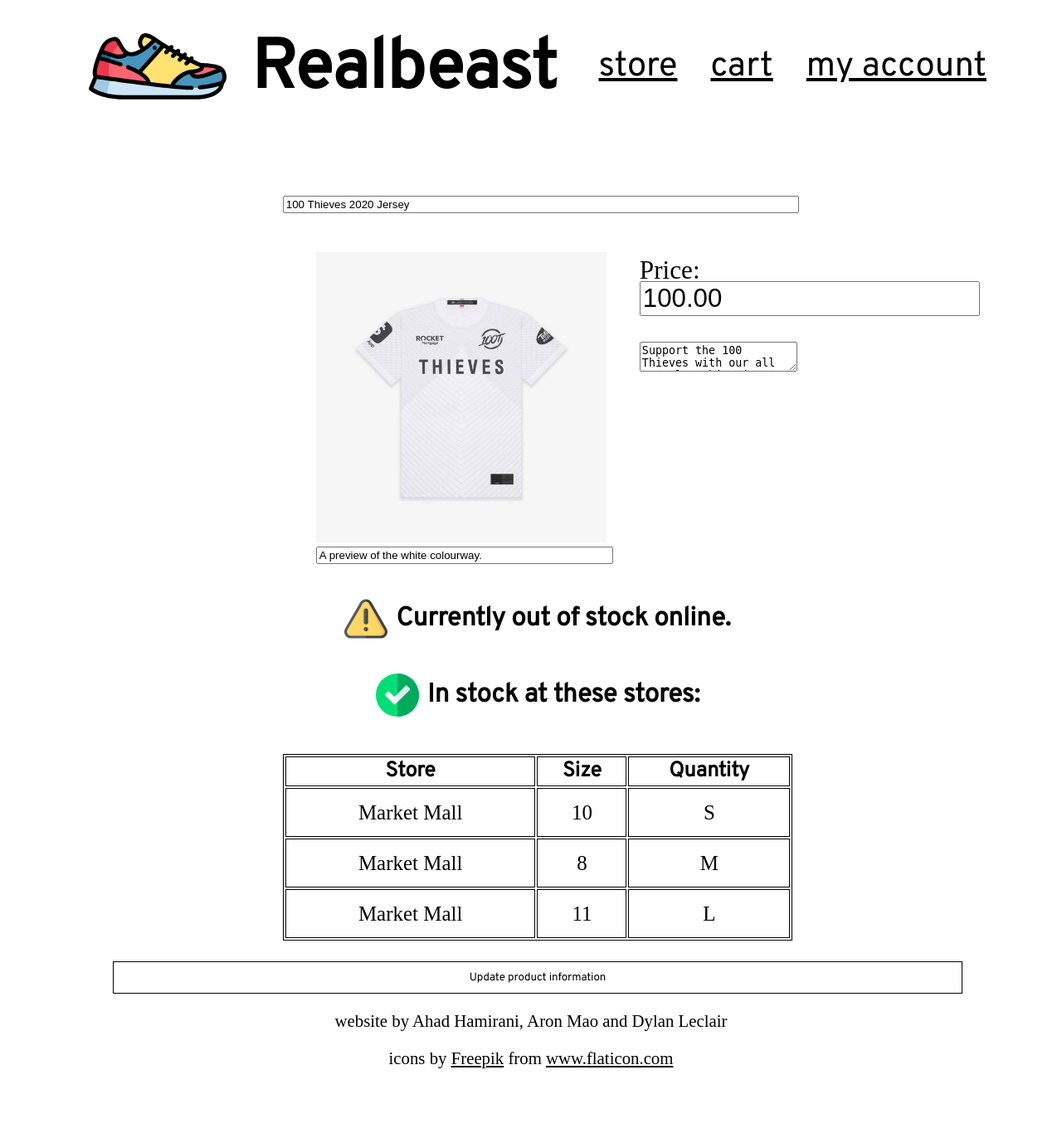
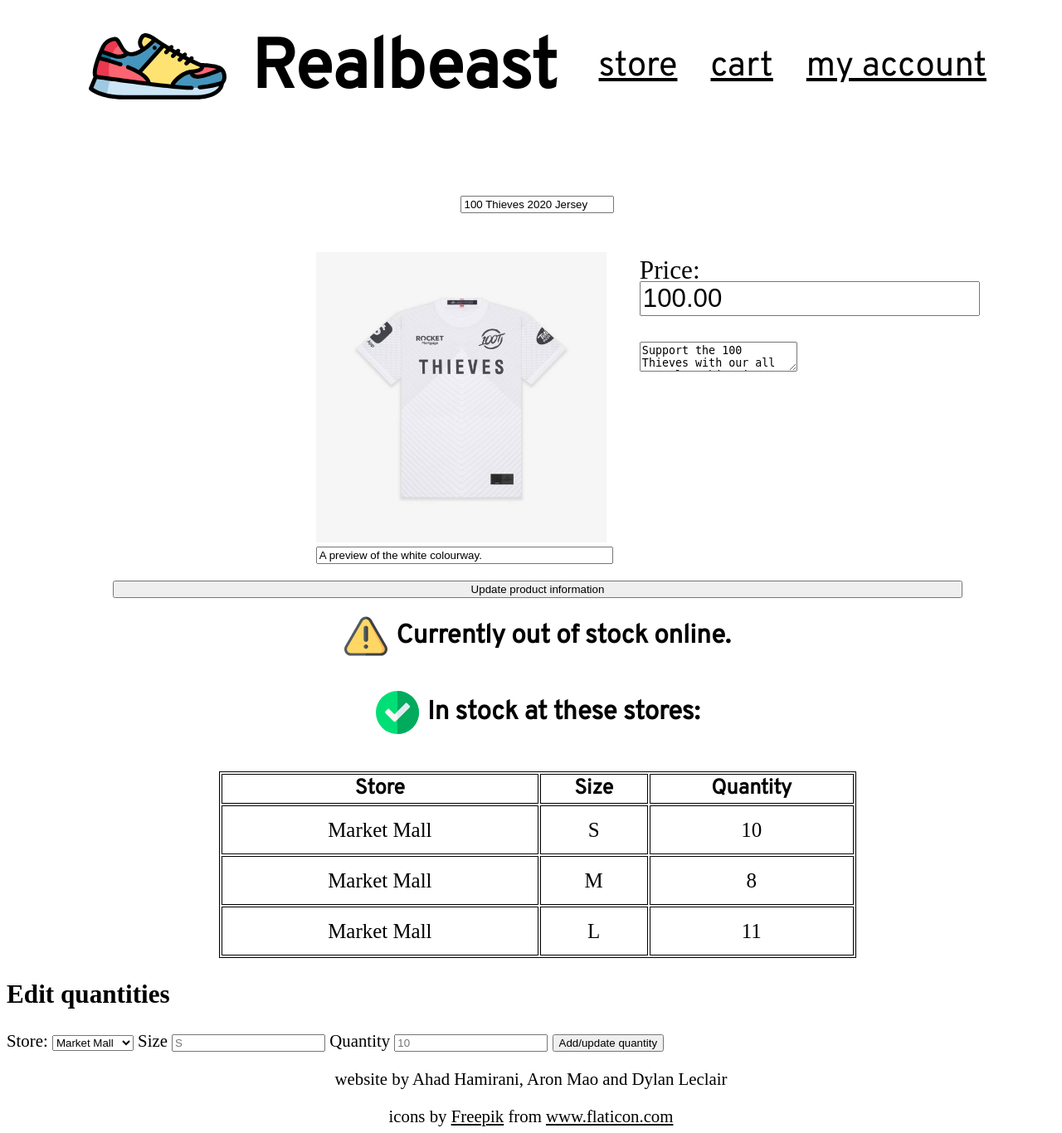
Before and after one commit to dylanleclair/databases, a Django app: page /realbeast/product_edit/1/ in a window 1280 px wide. Shown: the whole page at 83% size. Before the commit the page ends 1288 px from the top, so only its background shows below. Run offline with Django 3.2, Linux system fonts and the light colour scheme; a user stored in the database is signed in; data comes from the database, SQL or seed files in the repository; some web fonts are replaced.

Commit message:
Finished the product edit page!

```diff
--- a/realbeast/mysite/realbeast/templates/realbeast/product-edit.html
+++ b/realbeast/mysite/realbeast/templates/realbeast/product-edit.html
@@ -1,6 +1,6 @@
 {% extends 'realbeast/base.html' %}
 
-{% block title %}Realbeast - {{product.name}}{% endblock %}
+{% block title %}Realbeast - Edit {{product.name}}{% endblock %}
 <!-- Local files-->
 {% load static %}
 
@@ -153,13 +153,13 @@
 {% block content %}
 
 {% if user.is_staff %}
-<form id="main">
+<form id="main" action="{% url 'realbeast:update_product' product.id %}" method="POST">
 
   {% csrf_token %}
   <section id="product">
     <div id="product-main">
       <h1 id="product-title">
-        <input type="text" id="caption" name="caption" value="{{product.name}}">
+        <input type="text" id="name" name="name" value="{{product.name}}">
         </h1>
 
       <figure>
@@ -178,6 +178,9 @@
       </div>
     </div>
   </section>
+
+  <input id="update" type="submit" value="Update product information">
+</form>
 
   <section id="product-sizes">
 
@@ -225,8 +228,8 @@
       <!-- each store that carries it, along with the amount/sizes they have-->
       <tr>
         <td>{{store.location}}</td>
+        <td>{{store.size}}</td>
         <td>{{store.quantity}}</td>
-        <td>{{store.size}}</td>
       </tr>
       {% endfor %}
 
@@ -238,14 +241,38 @@
     </div>
 
     {% endif %}
+
+    <form action="{% url 'realbeast:update_stock' product.id %}" method="POST">
+      {% csrf_token %}
+
+    <h2>Edit quantities</h2>
+
+    <label for="store-select">Store:</label>
+    <select name="store-select" id="store-select">
+    {% for store in all_stores %}
+    <option>{{store.location}}</option>
+    {% endfor %}
+
+    </select>
+
+
+    <label for="size-select">Size</label>
+    <input type="text" id="size-select" name="size-select" placeholder="S">
+
+
+    <label for="quantity-select">Quantity</label>
+    <input type="number" id="quantity-select" name="quantity-select" placeholder="10">
+
+    <input id="send" type="submit" value="Add/update quantity">
+
+  </form>
+
   </section>
 
   <!-- if user is authenticated, add an 'edit' button so that products editable by staff-->
 
 
 
-  <input id="submit" type="submit" value="Update product information">
-</form>
 
 {% endif %}
 
--- a/realbeast/mysite/realbeast/urls.py
+++ b/realbeast/mysite/realbeast/urls.py
@@ -24,7 +24,9 @@
     path('checkout/', views.checkout, name='checkout'),
     path('finalize/', views.finalize_order, name='finalize_order'),
     path('account/restock/',views.restock, name= 'restock'),
-    path('restock/',views.restockItems, name = 'restockItems')
+    path('restock/',views.restockItems, name = 'restockItems'),
+    path('update_stock/<int:product_id>',views.update_stock, name = 'update_stock'),
+    path('update_product/<int:product_id>',views.update_product, name = 'update_product')
 
     # this code will:
     # match a path with /realbeast/<integer> (ex: localhost:8000/realbeast/1)
--- a/realbeast/mysite/realbeast/views.py
+++ b/realbeast/mysite/realbeast/views.py
@@ -95,9 +95,12 @@
 # the product page of a specific item
 def product_edit(request, product_id):
     # retreive the object from the database
-    product = Product.objects.filter(id=product_id)[0];
+    product = Product.objects.get(id=product_id);
     template = loader.get_template('realbeast/product-edit.html')
     sizes = Size.objects.filter(product_id=product.id)
+
+    all_stores = Store.objects.all()
+
     stores_list = [] # location, size and quantity IN STORES
 
     online_list = [] # location, size and quantity ONLINE
@@ -127,6 +130,7 @@
         'online':available_online,
         'online_list': online_list,
         'sizes_online':sizes_online,
+        'all_stores':all_stores,
     }
     return HttpResponse(template.render(context, request));
 
@@ -182,6 +186,9 @@
 
     login(request,user) # log them in!
     return HttpResponseRedirect(reverse('realbeast:products'))
+
+
+
 
 def add_to_cart(request, product_id):
     if request.user.is_authenticated:
@@ -405,6 +412,42 @@
     new_cart.save()
 
     return HttpResponseRedirect(reverse('realbeast:products'))
+
+def update_product(request,product_id):
+    name = request.POST['name']
+    caption = request.POST['caption']
+    price = request.POST['price']
+    description = request.POST['description']
+
+    prod = Product.objects.get(pk=product_id)
+    prod.name = name
+    prod.caption = caption
+    prod.price = price
+    prod.description = description
+    prod.save()
+
+    return HttpResponseRedirect(reverse('realbeast:product_edit',args=[product_id]))
+
+
+def update_stock(request,product_id):
+    store = request.POST['store-select']
+    size = request.POST['size-select']
+    quantity = request.POST['quantity-select']
+
+    product = Product.objects.get(pk=product_id)
+    # check if exists
+    size_temp = Size.objects.filter(product_id=product,size=size, store_id=Store.objects.get(location=store))[0]
+    if size_temp:
+        # update quantity
+        if int(quantity) >= 0:
+            size_temp.quantity = quantity
+            size_temp.save()
+    else:
+        # otherwise, create
+        new = Size( product_id=product,size=size, quantity=quantity, store_id=Store.objects.get(location=store))
+        new.save()
+    return HttpResponseRedirect(reverse('realbeast:product_edit',args=[product_id]))
+
 # API VIEWS
 
 #=========================================================
```
